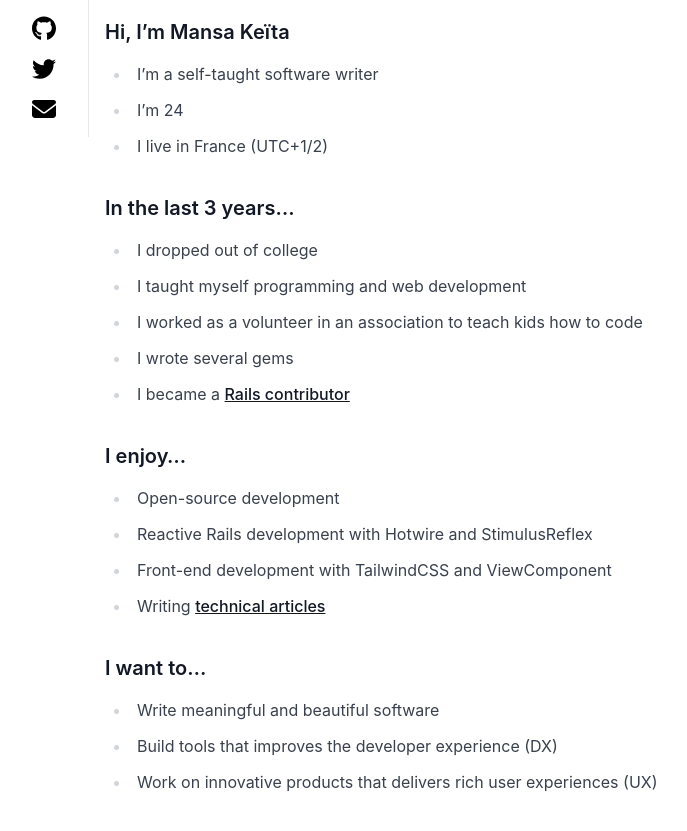
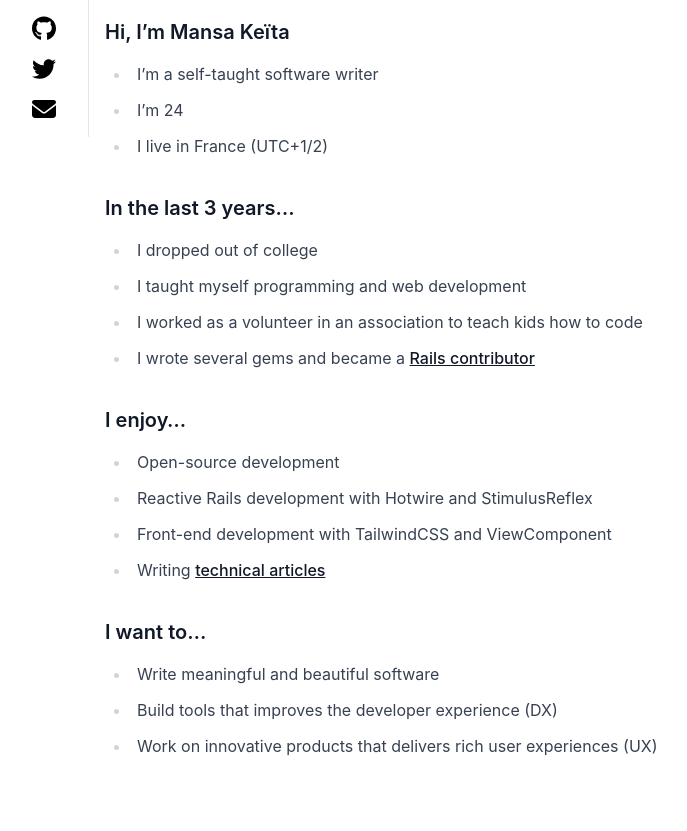
Before and after one commit to Mansakondo/Mansakondo.github.io, a Jekyll site: the page built from index.md, in a window 1280 px wide. Shown: the top 831 px of the page, without its empty margins (0-687 px from the left). Built offline with Jekyll 4.4.1, drawn with Linux system fonts in a browser that asks for light colours; nearby versions of some CDN libraries.

Commit message:
Update resume

```diff
--- a/index.md
+++ b/index.md
@@ -11,8 +11,7 @@ title: "Mansa Keïta"
 * I dropped out of college
 * I taught myself programming and web development
 * I worked as a volunteer in an association to teach kids how to code
-* I wrote several gems
-* I became a [Rails contributor](https://contributors.rubyonrails.org/contributors/mansakondo/commits)
+* I wrote several gems and became a [Rails contributor](https://contributors.rubyonrails.org/contributors/mansakondo/commits)
 
 ### I enjoy...
 * Open-source development
```
